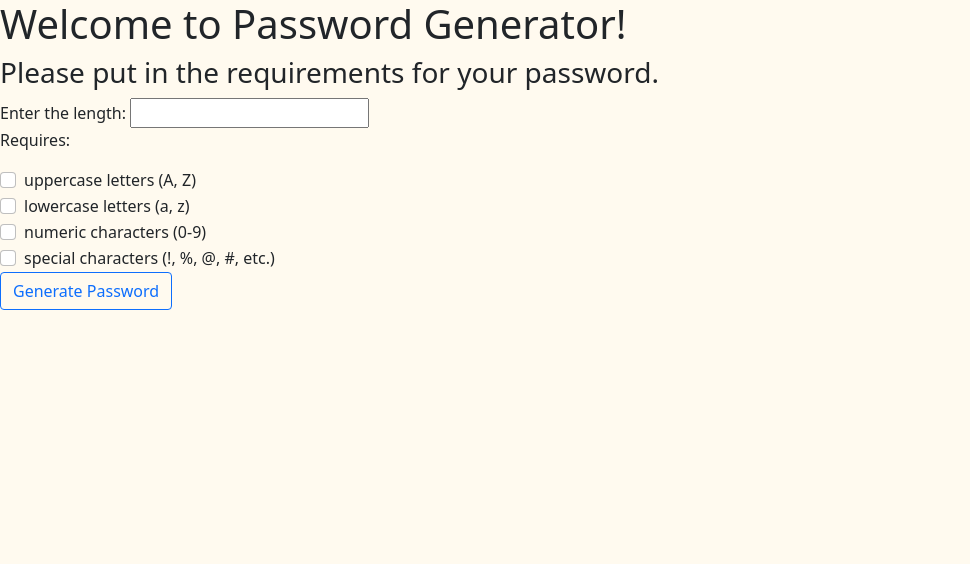
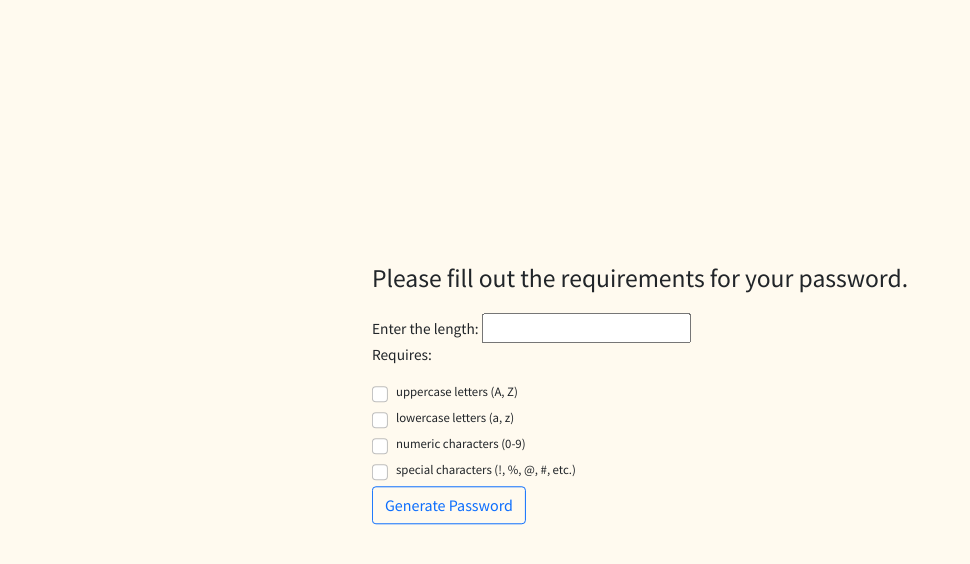
Before and after one commit to jbian92/Password-Generator, a Flask app: template templates/main.html in a window 1280 px wide. Shown: the top 564 px of the page, without its empty margins (0-970 px from the left). Run offline with Flask 2, Linux system fonts and the light colour scheme; the template is opened without the code that fills it, so the values that code supplies are empty.

Commit message:
added text animations

```diff
--- a/app.py
+++ b/app.py
@@ -10,6 +10,10 @@ app = Flask(__name__)
 
 # -- Routes section --
 @app.route('/', methods = ['GET'])
+def welcome():
+    return render_template('welcome.html')
+
+@app.route('/main', methods = ['GET'])
 def main():
     return render_template('main.html')
 
--- a/static/css/style.css
+++ b/static/css/style.css
@@ -1,6 +1,70 @@
 @import url('https://fonts.googleapis.com/css2?family=Lobster&display=swap');
 @import url('https://fonts.googleapis.com/css2?family=Roboto+Slab&display=swap');
+@import url('https://fonts.googleapis.com/css2?family=Courgette&display=swap');
+@import url('https://fonts.googleapis.com/css2?family=Source+Sans+Pro&display=swap');
 
+/* welcome.html and main.html */
+.fade-in-welcome {
+    opacity: 0;
+    animation-name: fadeInOut;
+    animation-delay: 1s;
+    animation-duration: 4s;
+
+    position: fixed;
+    top: 50%;
+    left: 50%;
+    transform: translate(-50%, -50%);
+}
+
+.welcome {
+    text-align: center;
+    font-family: 'Courgette', cursive;
+    font-size: 4vw;
+}
+
+.fade-in-text {
+    opacity: 0;
+    animation-name: fadeIn;
+    animation-duration: 2s;
+    animation-fill-mode: forwards;
+
+    position: fixed;
+    top: 50%;
+    left: 50%;
+    transform: translate(-50%, -50%);
+    font-family: 'Source Sans Pro', sans-serif;
+}
+
+@keyframes fadeInOut {
+    0%   {opacity: 0;}
+    10%  {opacity: 0.5;}
+    35%  {opacity: 1;}
+    75%  {opacity: 1;}
+    100% {opacity: 0;}
+}
+
+@keyframes fadeIn {
+    0%   {opacity: 0;}
+    10%  {opacity: 0.5;}
+    35%  {opacity: 1;}
+    75%  {opacity: 1;}
+    100% {opacity: 1;}
+}
+
+.directions {
+    text-align: center;
+    font-size: 2vw;
+}
+
+.label {
+    font-size: 1.2vw;
+}
+
+.form-check-label {
+    font-size: 1vw;
+}
+
+/* error.html */
 .error {
     position: fixed;
     top: 50%;
--- a/templates/base.html
+++ b/templates/base.html
@@ -10,6 +10,9 @@
 
         <meta charset="utf-8">
 
+        {% block meta %}
+        {% endblock meta %}
+
         <title>Password Generator</title>
     </head>
 
--- a/templates/error.html
+++ b/templates/error.html
@@ -1,11 +1,13 @@
 {% extends "base.html" %}
+
+{% block meta %}{% endblock meta %}
 
 {% block content %}
 <div class="error">
     <p class="oops">Oops!</p>
     <p class="message">ERROR: {{ message }}</p>
     <div class="text-center">
-    <form method="GET" action="/">
+    <form method="GET" action="/main">
         <button type="submit" class="btn btn-outline-primary">Try Again</button>
     </form>
 </div>
--- a/templates/main.html
+++ b/templates/main.html
@@ -1,13 +1,16 @@
 {% extends "base.html" %}
 
+{% block meta %}{% endblock meta %}
+
 {% block content %}
-<h1>Welcome to Password Generator!</h1>
-<h3>Please put in the requirements for your password.</h3>
+<div class="fade-in-text">
+    <p class="directions">Please fill out the requirements for your password.</p>
+
     <form method="POST" action="/result">
-    <label for="length">Enter the length: </label>
+        <label for="length" class="label">Enter the length: </label>
         <input type="text" name="length" id="length" required>
 
-    <p>Requires:</p>
+        <p class="label">Requires:</p>
         <div class="form-check">
             <input class="form-check-input" type="checkbox" name="upper" id="upper">
             <label class="form-check-label" for="upper">
@@ -36,4 +39,6 @@
         <button type="submit" class="btn btn-outline-primary">Generate Password</button>
 
     </form>
+
+</div>
 {% endblock content%}
--- a/templates/result.html
+++ b/templates/result.html
@@ -1,9 +1,11 @@
 {% extends "base.html" %}
+
+{% block meta %}{% endblock meta %}
 
 {% block content %}
 Your generated password is: {{password}}
 
-<form method="GET" action="/">
+<form method="GET" action="/main">
     <button type="submit" class="btn btn-outline-primary">Generate Another Password</button>
 </form>
 {% endblock content%}
```
Lines whose indentation alone changed are shown as unchanged.
